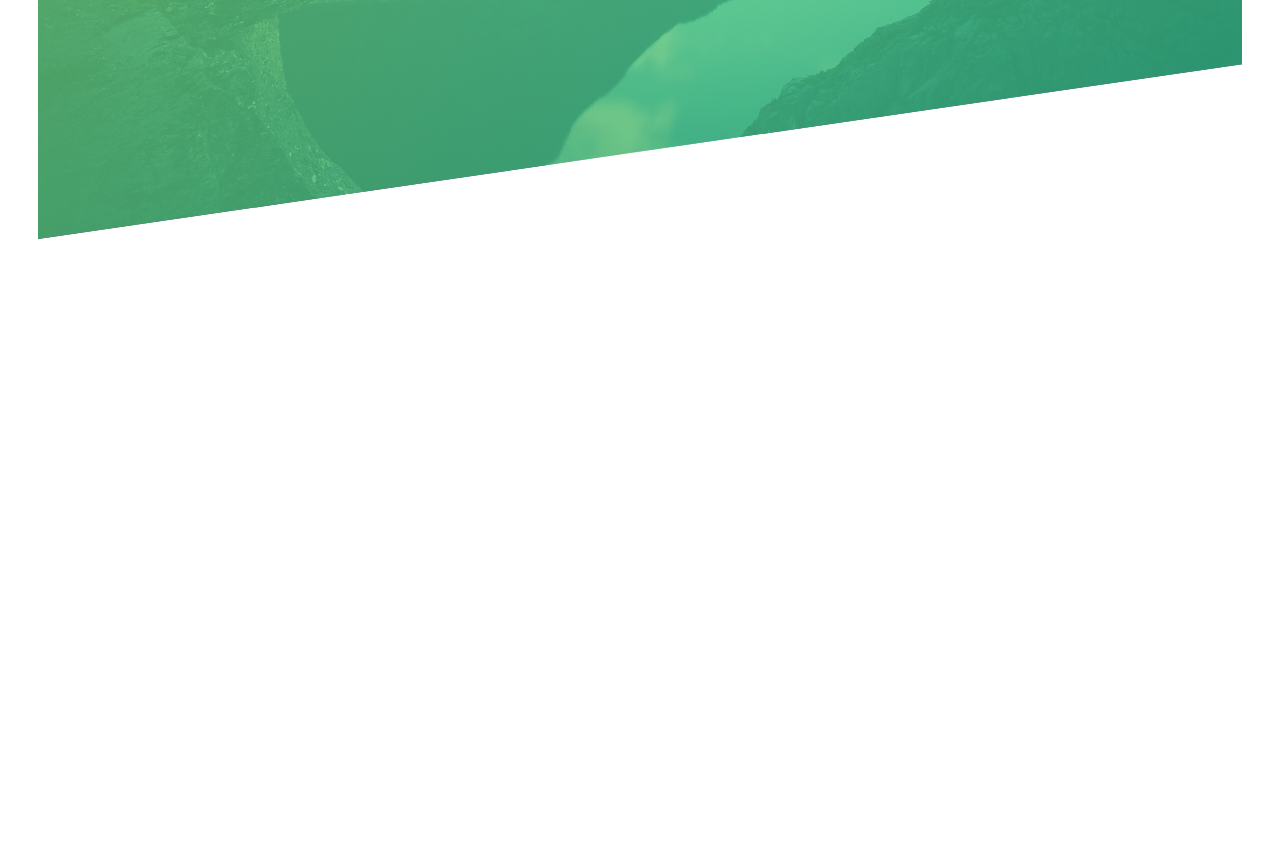
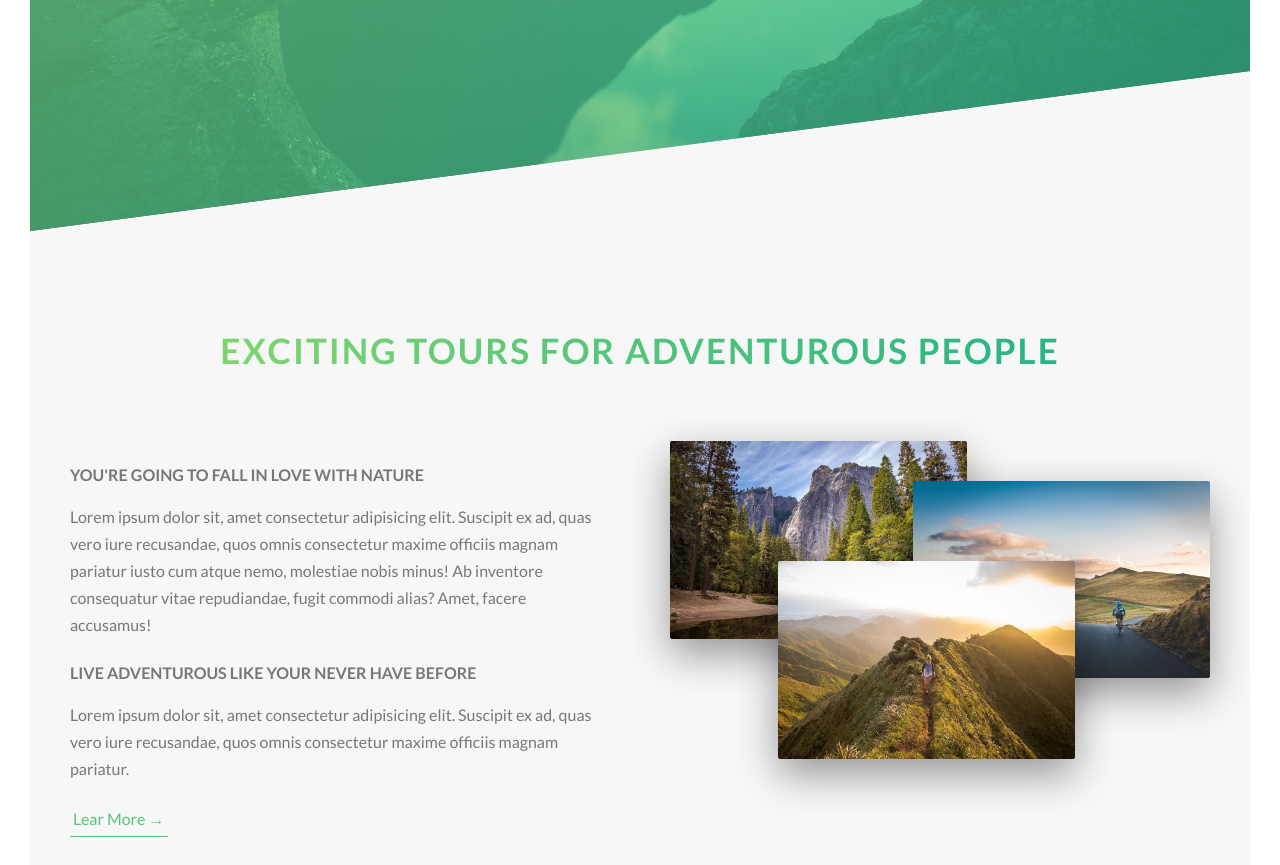
Before and after one commit to nolzart/NA-TOURS, a website: page index.html in a window 1280 px wide. Shown: the part 559-1424 px from the top of the page. Before the commit the page ends 836 px from the top, so only its background shows below. Drawn offline with Linux system fonts and the light colour scheme.

Commit message:
section about

```diff
--- a/SASS/abstracts/_mixins.scss
+++ b/SASS/abstracts/_mixins.scss
@@ -0,0 +1,7 @@
+@mixin clearfix {
+    &::after {
+        content: "";
+        display: table;
+        clear: both;
+    }
+}
--- a/SASS/abstracts/_variables.scss
+++ b/SASS/abstracts/_variables.scss
@@ -1,7 +1,19 @@
+// COLORS
+
 $color-primary: #55c57a;
 $color-primary-light: #7ed56f;
 $color-primary-dark: #28b485;
 
+$color-gray-light-1: #f7f7f7;
 $color-gray-dark:#777;
 
+$color-black: #000;
 $color-white:#fff;
+
+//FONTS
+$default-font-size: 1.6rem;
+
+//GRID
+$grid-width: 114rem;
+$gutter-vertical: 8rem;
+$gutter-horizontal: 6rem;
--- a/SASS/base/_base.scss
+++ b/SASS/base/_base.scss
@@ -1,5 +1,5 @@
-*
-*::after
+*,
+*::after,
 *::before{
     margin: 0;
     padding: 0;
--- a/SASS/base/_typography.scss
+++ b/SASS/base/_typography.scss
@@ -1,43 +1,67 @@
-body{
-    font-family: "Lato", sans-serif;
+body {
+    font-family: 'Lato', sans-serif;
     line-height: 1.7;
     color:$color-gray-dark;
     padding: 3rem;
 }
 
-.heading-primary{
+.heading-primary {
     color: $color-white;
     text-transform: uppercase;
     backface-visibility: hidden;
 
     margin-bottom: 2rem;
 
-    &--main{
+    &--main {
         display: block;
-        font-size: 6.5rem;
+        font-size: 6rem;
         font-weight: 700;
-        letter-spacing: 3.5rem;
+        letter-spacing: 3rem;
 
         animation-name: moveInLeft;
         animation-duration: 5s;
         animation-delay: 0.3s;
-
-        /*
-        Repetir la animación
-        animation-iteration-count:3;
-
-        animation-timing-function:
-        */
     }
 
-    &--sub{
+    &--sub {
         display: block;
-        font-size: 2.5rem;
+        font-size: 2rem;
         font-weight: 400;
-        letter-spacing: 1.75rem;
+        letter-spacing: 1.7rem;
 
         animation-name:moveInRight;
         animation-duration: 5s;
         animation-delay: 0.3s;
     }
 }
+
+.heading-secondary {
+    font-size: 3.5rem;
+    text-transform: uppercase;
+    font-weight: 700;
+    display: inline-block;
+    background-image: linear-gradient(to right, $color-primary-light, $color-primary-dark);
+    -webkit-background-clip: text;
+    background-clip: text;
+    color: transparent;
+    letter-spacing: .2rem;
+    transition: all .2s;
+
+    &:hover {
+        transform: skewY(2deg) skewX(15deg) scale(1.1);
+        text-shadow: .5rem 1rem 2rem rgba($color-black, .2);
+    }
+}
+
+.heading-tetiary {
+    font-size: $default-font-size;
+    font-weight: 700;
+    text-transform: uppercase;
+}
+
+.paragraph {
+    font-size: $default-font-size;
+    &:not(:last-child) {
+        margin-bottom: 2rem;
+    }
+}
--- a/SASS/base/_utilities.scss
+++ b/SASS/base/_utilities.scss
@@ -0,0 +1,5 @@
+.u-center-text { text-align: center };
+
+.u-margin-bottom-small { margin-bottom: 1.5rem };
+.u-margin-bottom-medium { margin-bottom: 4rem };
+.u-margin-bottom-big { margin-bottom: 8rem };
--- a/SASS/components/_button.scss
+++ b/SASS/components/_button.scss
@@ -1,6 +1,6 @@
-.btn{
+.btn {
     &:link,
-    &:visited{
+    &:visited {
         text-transform: uppercase;
         text-decoration: none;
         display:inline-block;
@@ -8,29 +8,29 @@
         padding: 1.5rem 4rem;
         transition: all .2s;
         position:relative;
-         font-size: 1.4rem;
+        font-size: $default-font-size;
     }
 
-    &:hover{
+    &:hover {
         transform:translateY(-3px);
-         box-shadow:0 1rem 2rem rgba(0,0,0, .2);
+        box-shadow:0 1rem 2rem rgba($color-black, .2);
     }
 
-    &:active{
+    &:active {
         transform: translateY(-1px);
-         box-shadow:0 .5rem 1rem rgba(0,0,0, .2);
+        box-shadow:0 .5rem 1rem rgba($color-black, .2);
     }
 
-    &--white{
+    &--white {
         background-color: $color-white;
         color:$color-gray-dark;
 
-         &::after{
+        &::after {
             background-color: $color-white;;
         }
     }
 
-    &::after{
+    &::after {
         content: "";
         height: 100%;
         width: 100%;
@@ -43,12 +43,37 @@
     }
 
 
-    &:hover::after{
+    &:hover::after {
         transform: scaleX(1.4) scaleY(1.6);
         opacity: 0;
     }
 
- &--animated{
+    &--animated {
         animation: moveInBottom 4s ease-out .75s backwards;
     }
 }
+
+.btn-text {
+    &:link,
+    &:visited {
+        font-size: $default-font-size;
+        color: $color-primary;
+        text-decoration: none;
+        padding: 3px;
+        display: inline-block;
+        border-bottom: 1px solid $color-primary;
+        transition: all .2s;
+    }
+
+    &:hover {
+        background-color: $color-primary;
+        color: $color-white;
+        box-shadow: 0 1rem 2rem rgba($color-black, .2);
+        transform: translateY(-2px);
+    }
+
+    &:active {
+        box-shadow: 0 .5rem 1rem rgba($color-black, .15);
+        transform: translateY(0);
+    }
+}
--- /dev/null
+++ b/SASS/components/_composition.scss
@@ -0,0 +1,37 @@
+.composition {
+    position: relative;
+    &__photo {
+        width: 55%;
+        position: absolute;
+        border-radius: 2px;
+        box-shadow: 0 1.5rem 4rem rgba($color-black, .4);
+        outline-offset: 2rem;
+        z-index: 10;
+        transition: all .2s;
+        &--p1 {
+            left: 0;
+            top: -2rem;
+        }
+
+        &--p2 {
+            right: 0;
+            top: 2rem;
+        }
+
+        &--p3 {
+            left: 20%;
+            top: 10rem;
+        }
+
+        &:hover {
+            box-shadow: 0 2rem 5rem rgba($color-black, .5);
+            outline: 1.5rem solid $color-primary;
+            transform: scale(1.05) translateY(-.5rem);
+            z-index:20;
+        }
+    }
+
+    &:hover &__photo:not(:hover) {
+        transform: scale(.95);
+    }
+}
--- /dev/null
+++ b/SASS/layout/_grid.scss
@@ -0,0 +1,40 @@
+.row {
+    max-width: $grid-width;
+    margin: 0 auto;
+
+    &:not(:last-child) {
+        margin-bottom: $gutter-vertical;
+    }
+
+    @include clearfix;
+    [class^='col-'] {
+        float: left;
+
+        &:not(:last-child) {
+            margin-right: $gutter-horizontal;
+        }
+    }
+    .col-1-of-2 {
+        width: calc((100% - #{$gutter-horizontal}) / 2);
+    }
+
+    .col-1-of-3 {
+        width: calc((100% - (#{$gutter-horizontal}) * 2) / 3);
+    }
+
+    .col-2-of-3 {
+        width: calc(#{$gutter-horizontal} + 2 * ((100% - (#{$gutter-horizontal}) * 2) / 3));
+    }
+
+    .col-1-of-4 {
+        width: calc((100% - (#{$gutter-horizontal}) * 3) / 4);
+    }
+
+    .col-2-of-4 {
+        width: calc(#{$gutter-horizontal} + 2 * ((100% - (#{$gutter-horizontal}) * 3) / 4));
+    }
+
+    .col-3-of-4 {
+        width: calc((#{$gutter-horizontal} * 2) + 3 * ((100% - (#{$gutter-horizontal}) * 3) / 4));
+    }
+}
--- a/SASS/layout/_header.scss
+++ b/SASS/layout/_header.scss
@@ -2,14 +2,14 @@
     height: 95vh;
     background-image: linear-gradient(
         to right bottom,
-        rgba($color-primary-light, 0.78),
-        rgba($color-primary-dark, 0.78)),
+        rgba($color-primary-light, 0.75),
+        rgba($color-primary-dark, 0.75)),
         url(../img/hero.jpg);
     background-size: cover;
     background-position: top;
     position:relative;
 
-    clip-path: polygon(0 0, 100% 0, 100% 77%, 0 100%);
+    clip-path: polygon(0 0, 100% 0, 100% 75vh, 0 100%);
 
     &__logo-box {
         position: absolute;
@@ -25,7 +25,6 @@
         position: absolute;
         top: 40%;
         left: 50%;
-        /*Revisar esto en MDN despues y agregarlo al cuaderno*/
         transform: translate(-50%, -50%);
 
         text-align: center;
--- a/SASS/main.scss
+++ b/SASS/main.scss
@@ -8,7 +8,9 @@
 @import "./base/utilities";
 
 @import "./components/button";
+@import "./components/composition";
 
+@import "./layout/grid";
 @import "./layout/header";
 
 @import "./pages/home";
--- a/SASS/pages/_home.scss
+++ b/SASS/pages/_home.scss
@@ -0,0 +1,5 @@
+.section-about {
+    background-color:$color-gray-light-1;
+    padding: 25rem 0;
+    margin-top: -20vh;
+}
--- a/index.html
+++ b/index.html
@@ -6,7 +6,7 @@
     <meta name="viewport" content="width=device-width, initial-scale=1.0">
     <meta http-equiv="X-UA-Compatible" content="ie=edge">
 
-    <link href='http://fonts.googleapis.com/css?family=Lato:100,300,400,700,900' rel='stylesheet' type='text/css'>
+    <link href="https://fonts.googleapis.com/css2?family=Lato:wght@400;700;900&display=swap" rel="stylesheet">
 
     <link rel="stylesheet" href="css/styles.css">
 
@@ -28,6 +28,37 @@
             <a href="#" class="btn btn--white btn--animated">Discover our tours</a>
         </div>
     </header>
+    <main>
+        <section class="section-about">
+            <div class="u-center-text u-margin-bottom-big">
+                <h2 class="heading-secondary">
+                    Exciting tours for adventurous people
+                </h2>
+            </div>
+
+            <div class="row">
+                <div class="col-1-of-2">
+                    <h3 class="heading-tetiary u-margin-bottom-small">You're going to fall in love with nature</h3>
+                    <p class="paragraph">
+                        Lorem ipsum dolor sit, amet consectetur adipisicing elit. Suscipit ex ad, quas vero iure recusandae, quos omnis consectetur maxime officiis magnam pariatur iusto cum atque nemo, molestiae nobis minus! Ab inventore consequatur vitae repudiandae, fugit commodi alias? Amet, facere accusamus!
+                    </p>
+                    <h3 class="heading-tetiary u-margin-bottom-small">Live adventurous like your never have before</h3>
+                    <p class="paragraph">
+                        Lorem ipsum dolor sit, amet consectetur adipisicing elit. Suscipit ex ad, quas vero iure recusandae, quos omnis consectetur maxime officiis magnam pariatur.
+                    </p>
+
+                    <a href="#" class="btn-text">Lear More &rarr;</a>
+                </div>
+                <div class="col-1-of-2">
+                    <div class="composition">
+                        <img src="img/nat-1-large.jpg" alt="Photo 1" class="composition__photo composition__photo--p1" />
+                        <img src="img/nat-2-large.jpg" alt="Photo 2" class="composition__photo composition__photo--p2" />
+                        <img src="img/nat-3-large.jpg" alt="Photo 3" class="composition__photo composition__photo--p3" />
+                    </div>
+                </div>
+            </div>
+        </section>
+    </main>
 </body>
 
 </html>
--- a/package.json
+++ b/package.json
@@ -4,7 +4,7 @@
   "description": "Landing page for na-tour",
   "main": "index.js",
   "scripts": {
-    "compile:sass":"node-sass sass/main.scss css/styles.css -w",
+    "compile:sass": "node-sass sass/main.scss css/styles.css -w",
     "type": "git",
     "url": "git+https://github.com/Nolzart/NA-TOURS.git"
   },
```
Also changed, not shown: css/styles.css, 2 other files. Lines whose indentation alone changed are shown as unchanged.
